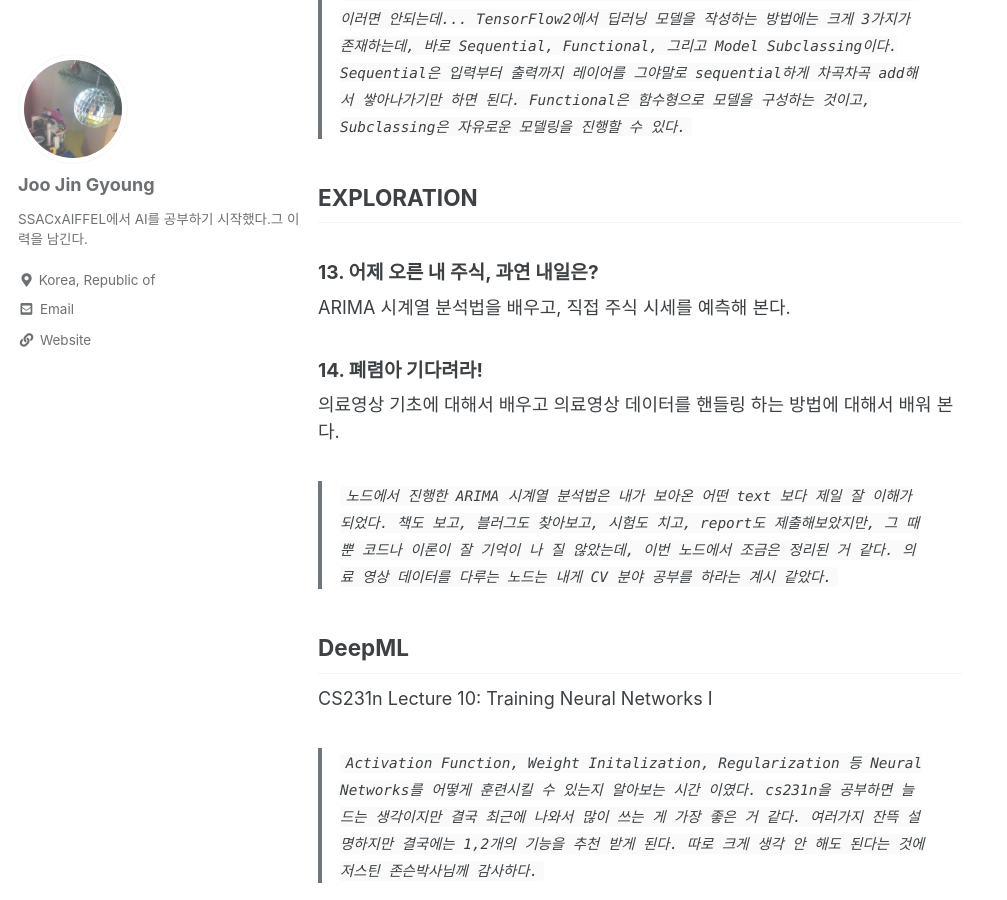
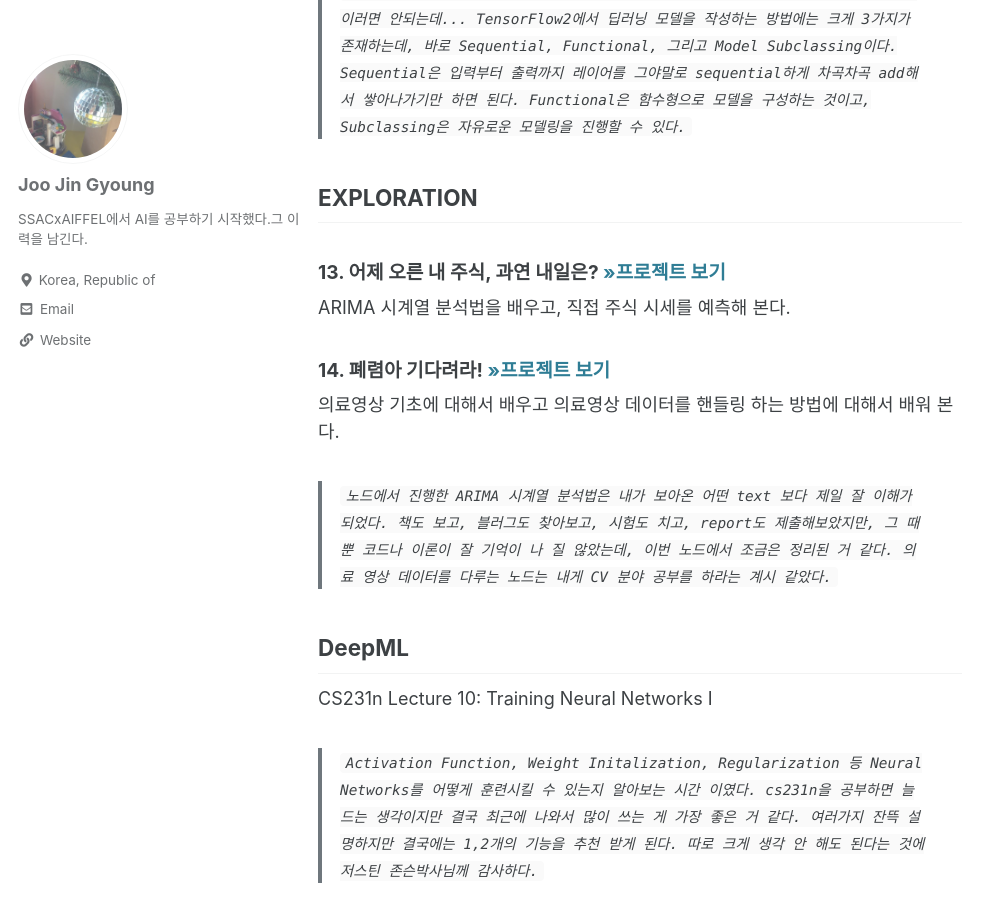
Before and after one commit to adele2020/adele2020.github.io, a Jekyll site: the page built from _posts/2021-02-26-report-week8.md, in a window 1280 px wide and 900 px high, scrolled down 653 px. Shown: the whole window, without its empty margins (0-1007 px from the left). Built offline with Jekyll 4.4.1, drawn with Linux system fonts in a browser that asks for light colours; cached includes are drawn as plain includes; comment, search, counter and statistics services are not loaded.

Commit message:
프로젝트 경로 추가

```diff
--- a/_posts/2021-02-26-report-week8.md
+++ b/_posts/2021-02-26-report-week8.md
@@ -21,9 +21,9 @@ Tensorflow V2의 표준 API로 활용되고 있는 Keras API의 model, layer 등
 TensorFlow2에서 딥러닝 모델을 작성하는 방법에는 크게 3가지가 존재하는데, 바로 Sequential, Functional, 그리고 Model Subclassing이다. Sequential은 입력부터 출력까지 레이어를 그야말로 sequential하게 차곡차곡 add해서 쌓아나가기만 하면 된다. Functional은 함수형으로 모델을 구성하는 것이고, Subclassing은 자유로운 모델링을 진행할 수 있다.`
 
 ## EXPLORATION
-#### 13. 어제 오른 내 주식, 과연 내일은?
+#### 13. 어제 오른 내 주식, 과연 내일은? [>>프로젝트 보기](https://github.com/adele2020/ssacxaiffel/blob/main/%5BE13%5D_Stock_forecast.ipynb)
 ARIMA 시계열 분석법을 배우고, 직접 주식 시세를 예측해 본다.
-#### 14. 폐렴아 기다려라!
+#### 14. 폐렴아 기다려라! [>>프로젝트 보기](https://github.com/adele2020/ssacxaiffel/blob/main/%5BE14%5D_medical_images_cnn.ipynb)
 의료영상 기초에 대해서 배우고 의료영상 데이터를 핸들링 하는 방법에 대해서 배워 본다.
 >`노드에서 진행한 ARIMA 시계열 분석법은 내가 보아온 어떤 text 보다 제일 잘 이해가 되었다. 책도 보고, 블러그도 찾아보고, 시험도 치고, report도 제출해보았지만, 그 때 뿐 코드나 이론이 잘 기억이 나 질 않았는데, 이번 노드에서 조금은 정리된 거 같다.
 의료 영상 데이터를 다루는 노드는 내게 CV 분야 공부를 하라는 계시 같았다.`
```
